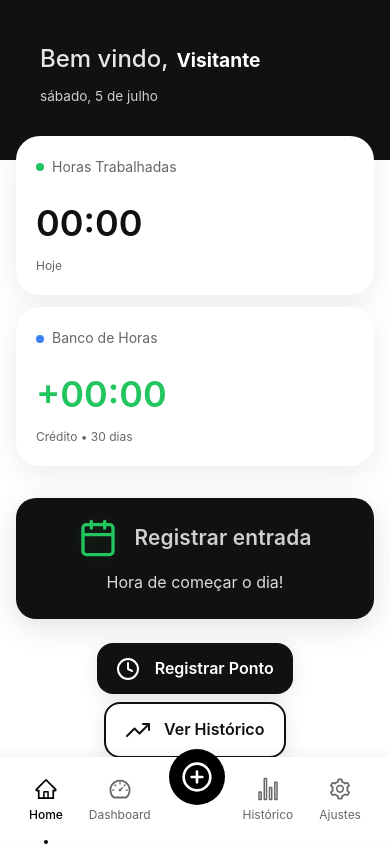
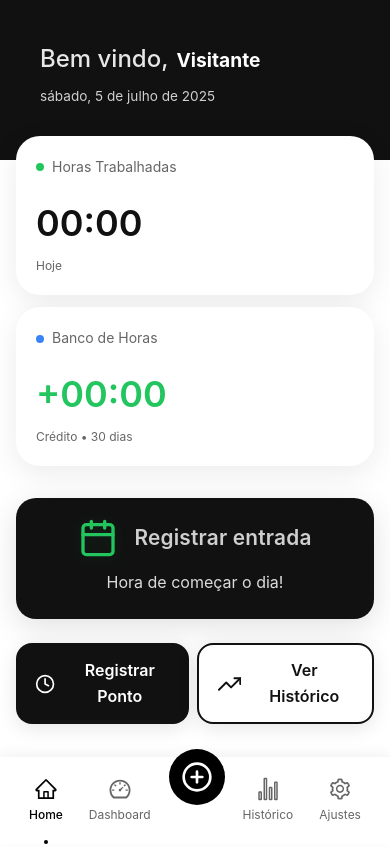
Before and after one commit to DevLucasFontoura/HoraCertaMPV, a Next.js app: page /bemvindo in a window 390 px wide. Built offline with nearby package versions, Linux system fonts and the light colour scheme; no server answers; the database is empty; sample sign-in values are in the browser's storage.

Commit message:
corecoes pagina home

```diff
--- a/app/(private)/bemvindo/bemvindo.module.css
+++ b/app/(private)/bemvindo/bemvindo.module.css
@@ -417,6 +417,17 @@
   .statsSubtext {
     font-size: 0.75rem;
   }
+
+  .actionButton {
+    padding: 0.7rem 1rem;
+    font-size: 0.9rem;
+    flex: 1;
+  }
+
+  .quickActions {
+    gap: 0.5rem;
+    width: 100%;
+  }
 }
 
 .emptyState {
@@ -510,6 +521,7 @@
   justify-content: center;
   margin-top: 1.5rem;
   flex-wrap: wrap;
+  flex-direction: row;
 }
 
 .actionButton {
@@ -553,8 +565,12 @@
   .actionButton {
     padding: 0.8rem 1.2rem;
     font-size: 1rem;
+    flex: 1;
+    min-width: 0;
   }
   .quickActions {
     gap: 0.5rem;
+    flex-direction: row;
+    width: 100%;
   }
 }
--- a/app/(private)/bemvindo/bemvindo.tsx
+++ b/app/(private)/bemvindo/bemvindo.tsx
@@ -39,7 +39,8 @@ const BemVindo = () => {
     return new Date().toLocaleDateString('pt-BR', {
       weekday: 'long',
       day: 'numeric',
-      month: 'long'
+      month: 'long',
+      year: 'numeric'
     });
   };
 
```
